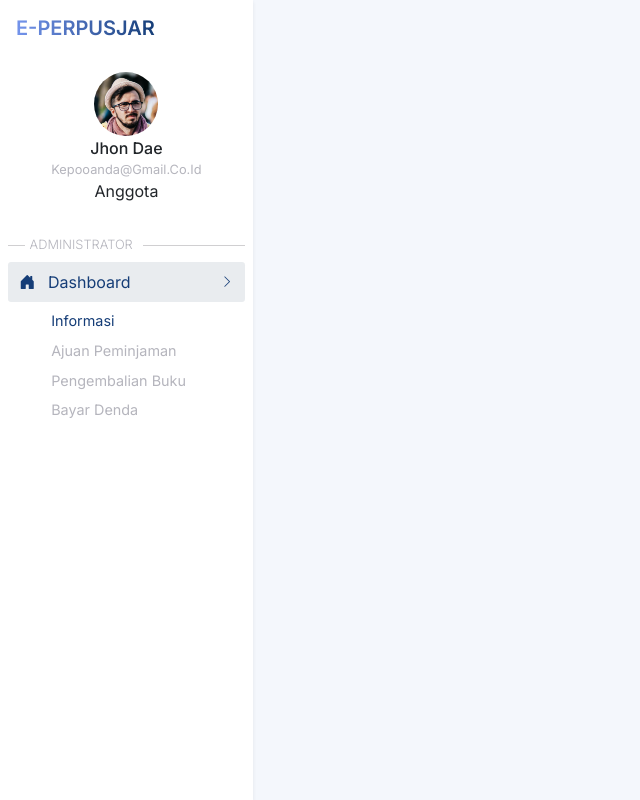
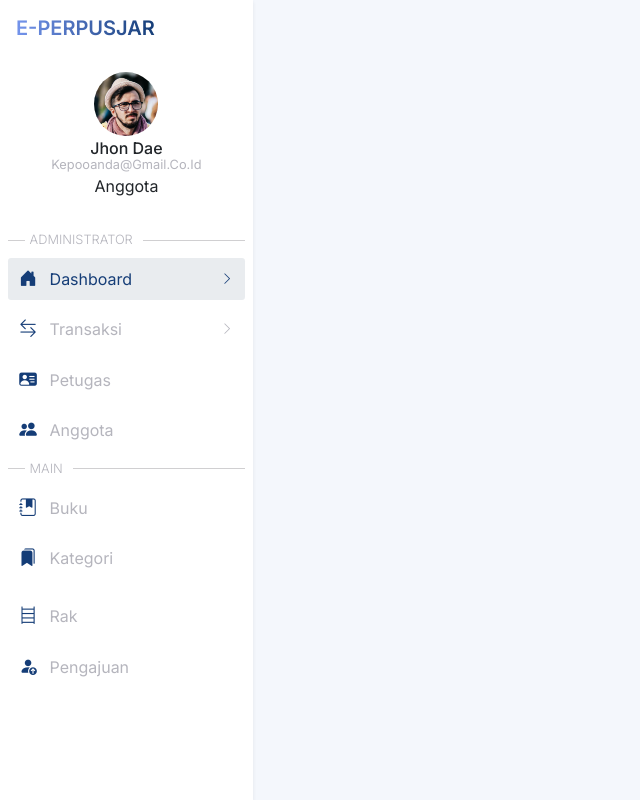
Before and after one commit to efraimurelpalodang/dashboard-2, a plain HTML site: page index.html in a window 1280 px wide. Shown: the whole page, without its empty margins (0-640 px from the left). Drawn offline with nearby package versions, Linux system fonts and the light colour scheme.

Commit message:
selesai membuat tampilan sidebarnya dan sub-menu di buat hidden

```diff
--- a/index.html
+++ b/index.html
@@ -29,21 +29,88 @@
         <!-- list -->
         <ul class="d-flex flex-column">
           <div class="judul-list text-uppercase">administrator</div>
-          <li id="li-menu">
+          <li class="li-menu">
             <a href="#" class="d-flex align-items-center justify-content-between aktif menu">
               <span class="d-flex align-items-center">
-                <i class="bi bi-house-door-fill fs-6"></i>
+                <i class="bi bi-house-door-fill"></i>
                 <span>dashboard</span>
               </span>
               <i class="bi bi-chevron-right"></i>
             </a>
             <!-- sub list -->
-            <ul class="d-flex flex-column">
+            <ul class="d-flex flex-column sub-menu">
               <a href="#" class="aktif">informasi</a>
               <a href="#">ajuan peminjaman</a>
               <a href="#">pengembalian buku</a>
               <a href="#">bayar denda</a>
             </ul>
+          </li>
+          <li class="li-menu">
+            <a href="#" class="d-flex align-items-center justify-content-between menu">
+              <span class="d-flex align-items-center">
+                <i class="bi bi-arrow-left-right"></i>
+                <span>transaksi</span>
+              </span>
+              <i class="bi bi-chevron-right"></i>
+            </a>
+            <!-- sub list -->
+            <ul class="d-flex flex-column sub-menu">
+              <a href="#">peminjaman</a>
+              <a href="#">pengembalian</a>
+              <a href="#">denda</a>
+              <a href="#">kategori buku terlaris (KBT)</a>
+              <a href="#">anggota teraktif</a>
+            </ul>
+          </li>
+          <li>
+            <a href="#" class="d-flex align-items-center justify-content-between menu">
+              <span class="d-flex align-items-center">
+                <i class="bi bi-person-vcard-fill"></i>
+                <span>petugas</span>
+              </span>
+            </a>
+          </li>
+          <li>
+            <a href="#" class="d-flex align-items-center justify-content-between menu">
+              <span class="d-flex align-items-center">
+                <i class="bi bi-people-fill"></i>
+                <span>anggota</span>
+              </span>
+            </a>
+          </li>
+          <div class="judul-list text-uppercase">main</div>
+          <li>
+            <a href="#" class="d-flex align-items-center justify-content-between menu">
+              <span class="d-flex align-items-center">
+                <i class="bi bi-journal-bookmark-fill"></i>
+                <span>buku</span>
+              </span>
+            </a>
+          </li>
+          <li>
+            <a href="#" class="d-flex align-items-center justify-content-between menu">
+              <span class="d-flex align-items-center">
+                <i class="bi bi-bookmarks-fill"></i>
+                <span>kategori</span>
+              </span>
+            </a>
+          </li>
+          <li>
+          <li>
+            <a href="#" class="d-flex align-items-center justify-content-between menu">
+              <span class="d-flex align-items-center">
+                <i class="bi bi-bookshelf"></i>
+                <span>rak</span>
+              </span>
+            </a>
+          </li>
+          <li>
+            <a href="#" class="d-flex align-items-center justify-content-between menu">
+              <span class="d-flex align-items-center">
+                <i class="bi bi-person-fill-up"></i>
+                <span>pengajuan</span>
+              </span>
+            </a>
           </li>
         </ul>
       </aside>
--- a/style.css
+++ b/style.css
@@ -24,6 +24,8 @@ main > aside {
   min-width: 15.8rem !important;
   row-gap: 2rem !important;
   padding-inline: .5rem !important;
+  overflow-y: auto !important;
+  scrollbar-width: none !important;
 }
 main > aside > .judul > h1 {
   background: linear-gradient(to left, var(--clr-navi), var(--clr-primary)) !important;
@@ -41,10 +43,10 @@ main > aside .profile-pengguna img {
   border-radius: 100% !important;
 }
 main > aside .profile-pengguna p:nth-child(3) {
-  font-size: .8rem;
-  margin-top: -.3rem;
-  color: var(--clr-gray);
-  text-decoration: none;
+  font-size: .8rem !important;
+  margin-top: -.3rem !important;
+  color: var(--clr-gray) !important;
+  text-decoration: none !important;
 }
 
 /*! list menu style */
@@ -96,19 +98,24 @@ main > aside ul li > ul > a {
 main > aside ul li > a > span {
   column-gap: .8rem !important;
 }
+main > aside ul li > a > span > i {
+  color: var(--clr-navi) !important;
+  font-size: 1.1rem !important;
+}
 main > aside ul li > a > i {
   font-size: .8rem !important;
 }
 /*todo: list sub-menu style */
-main > aside ul li > ul {
+main > aside ul li > ul.sub-menu {
   margin-left: 2rem !important;
+  display: none !important; /** sub-menu hidden */
 }
 main > aside ul li > ul > a {
-  display: flex;
+  display: flex !important;
   padding: .5rem .7rem !important;
-  font-size: .9rem;
+  font-size: .9rem !important;
   margin-bottom: -.5rem !important;
-  transition: .3s all;
+  transition: .3s all !important;
 }
 main > aside ul li > ul > a.aktif {
   color: var(--clr-navi) !important;
```
